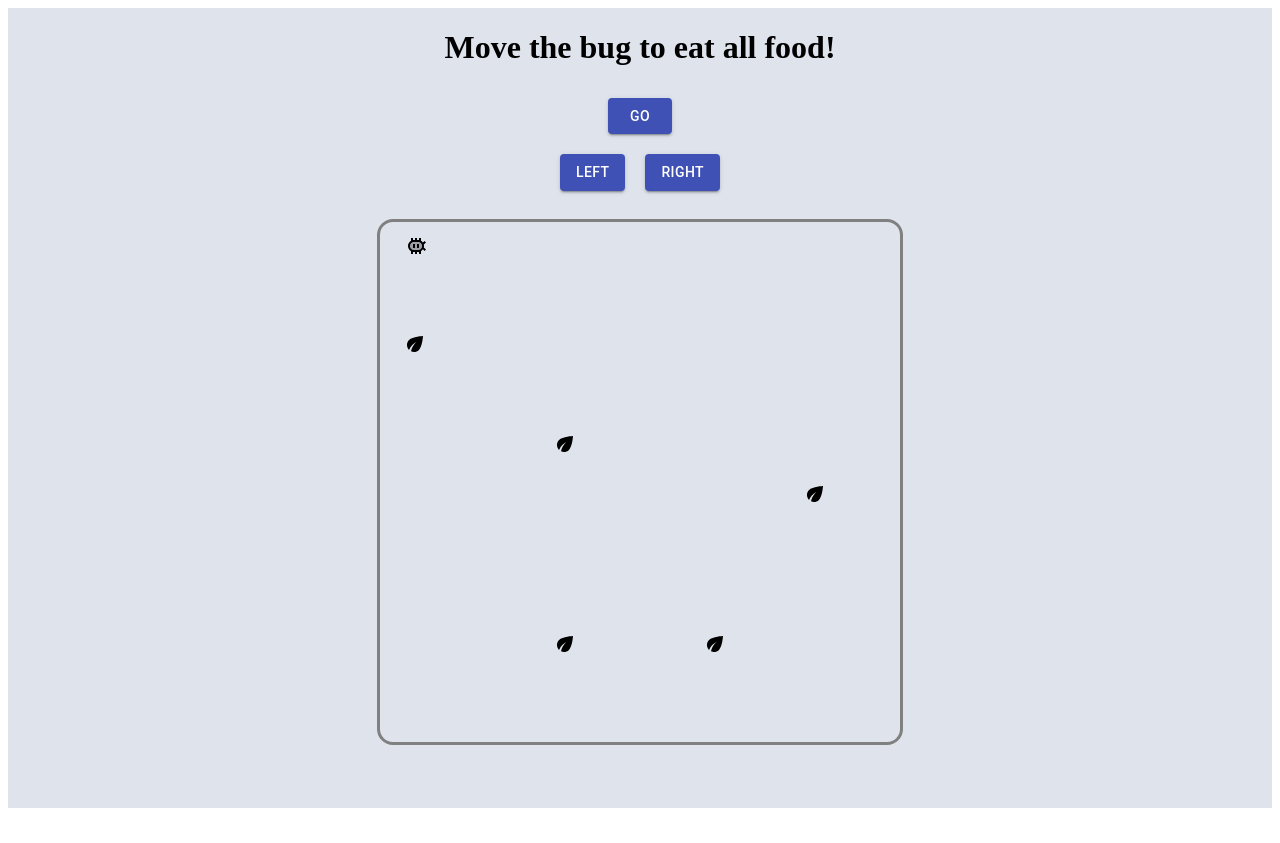
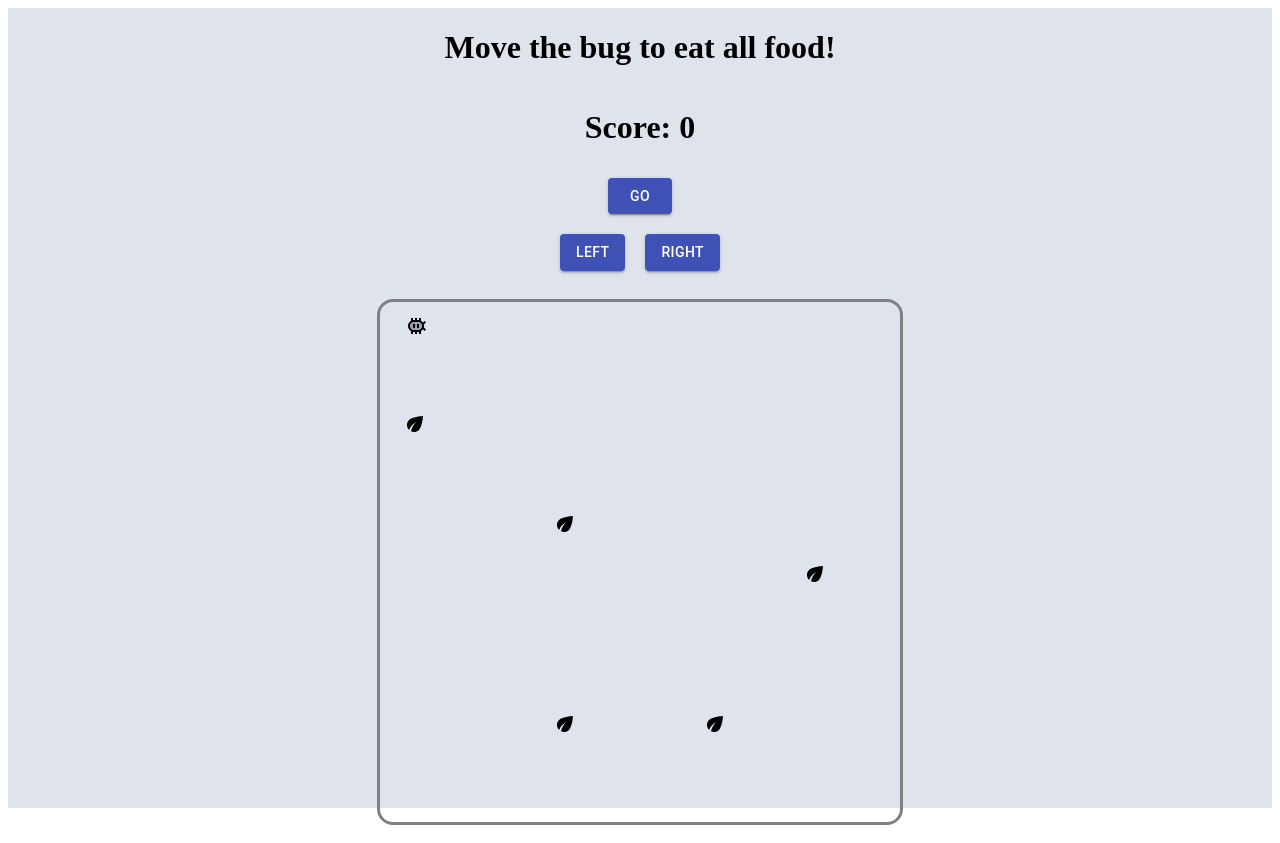
Before and after one commit to ayonious/explorer-bug, a React (Create React App) app: page / in a window 1280 px wide. Before the commit the page ends 816 px from the top, so only its background shows below. Built offline with nearby package versions, Linux system fonts and the light colour scheme.

Commit message:
adding score

```diff
--- a/src/components/BoardResults.tsx
+++ b/src/components/BoardResults.tsx
@@ -1,13 +1,14 @@
 import BugReportTwoToneIcon from '@material-ui/icons/BugReportTwoTone';
 import EcoIcon from '@material-ui/icons/Eco';
 import * as React from 'react';
-import { Row, Cell, Grid } from '../styledcomponents/styles';
+
 import {
   COL_LIMIT,
   robotPosToFlightStyle,
   RobotState,
   ROW_LIMIT,
 } from '../helpers/DirectionManager';
+import { Cell, Grid, Row } from '../styledcomponents/styles';
 
 interface Props {
   robotState: RobotState;
--- a/src/components/Dashboard.tsx
+++ b/src/components/Dashboard.tsx
@@ -1,19 +1,19 @@
 import * as React from 'react';
 
 import {
+  COL_LIMIT,
+  getnewGrid,
+  getnewScore,
   moveForward,
   RobotState,
+  ROW_LIMIT,
   turnLeft,
   turnRight,
-  getnewScore,
-  getnewGrid,
-  ROW_LIMIT,
-  COL_LIMIT,
 } from '../helpers/DirectionManager';
 import { MainDashboard } from '../styledcomponents/styles';
 import BoardReults from './BoardResults';
 import JoyPad from './JoyPad';
-import { Greeting } from './Utils';
+import { Greeting, ScoreCard } from './Utils';
 
 interface Props {}
 
@@ -91,6 +91,7 @@ export default class Dashboard extends React.Component<Props, State> {
       <MainDashboard>
         <div>
           <Greeting />
+          <ScoreCard score={this.state.score} />
         </div>
 
         <JoyPad
--- a/src/components/JoyPad.tsx
+++ b/src/components/JoyPad.tsx
@@ -1,4 +1,5 @@
 import * as React from 'react';
+
 import { Row } from '../styledcomponents/styles';
 import { CustomButton } from './Utils';
 
--- a/src/components/Utils.tsx
+++ b/src/components/Utils.tsx
@@ -1,6 +1,7 @@
 import Button from '@material-ui/core/Button';
 import * as React from 'react';
-import { CustomDiv, CustomButtonDiv } from '../styledcomponents/styles';
+
+import { CustomButtonDiv, CustomDiv } from '../styledcomponents/styles';
 
 export function CustomButton(props: any) {
   return (
@@ -19,3 +20,11 @@ export function Greeting() {
     </CustomDiv>
   );
 }
+
+export function ScoreCard({ score }: { score: number }) {
+  return (
+    <CustomDiv>
+      <h1> Score: {score} </h1>
+    </CustomDiv>
+  );
+}
```
